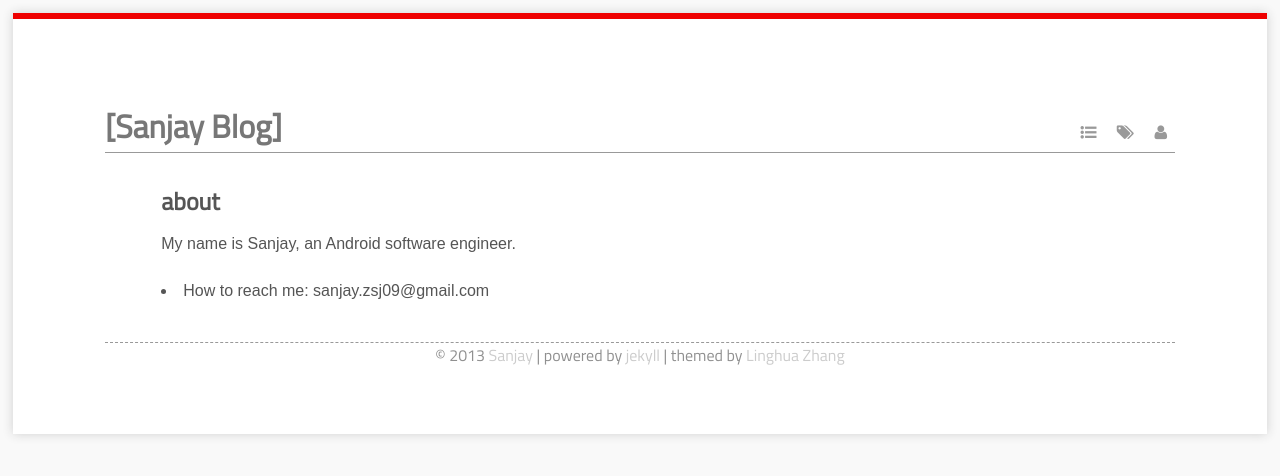
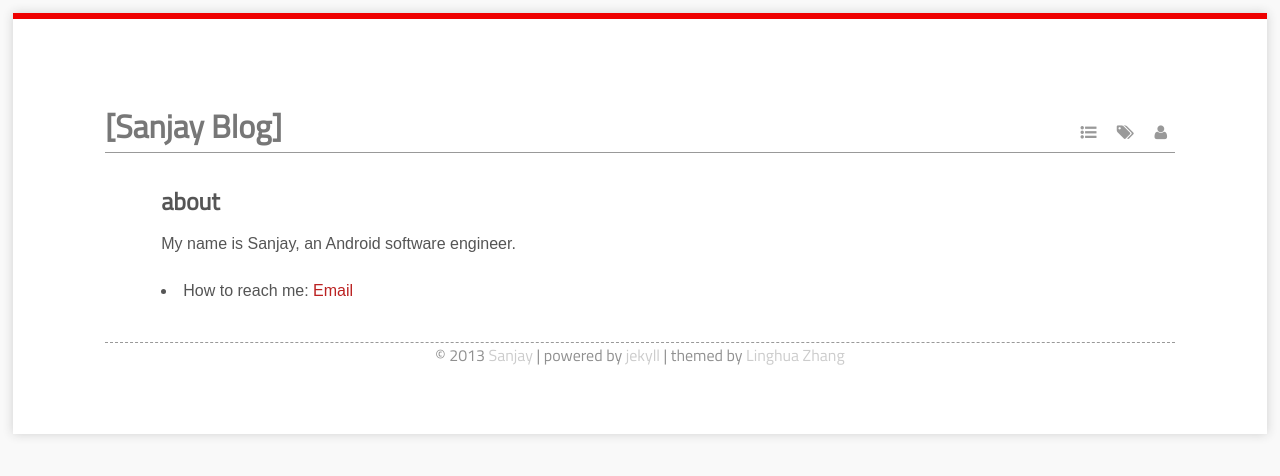
Before and after one commit to SanjayZhang/jekyll_blog, a Jekyll site: the page built from about.markdown, in a window 1280 px wide. Shown: the top 476 px of the page. Built offline with Jekyll 4.4.1, drawn with Linux system fonts in a browser that asks for light colours; some web fonts are replaced; Markdown is read by kramdown in place of the engine named in the settings.

Commit message:
modify about.markdown

```diff
--- a/about.markdown
+++ b/about.markdown
@@ -5,4 +5,4 @@ layout: page
 
 My name is Sanjay, an Android software engineer.
 
-* How to reach me: sanjay.zsj09@gmail.com
+* How to reach me: [Email](mailto:sanjay.zsj09@gmail.com)
```
